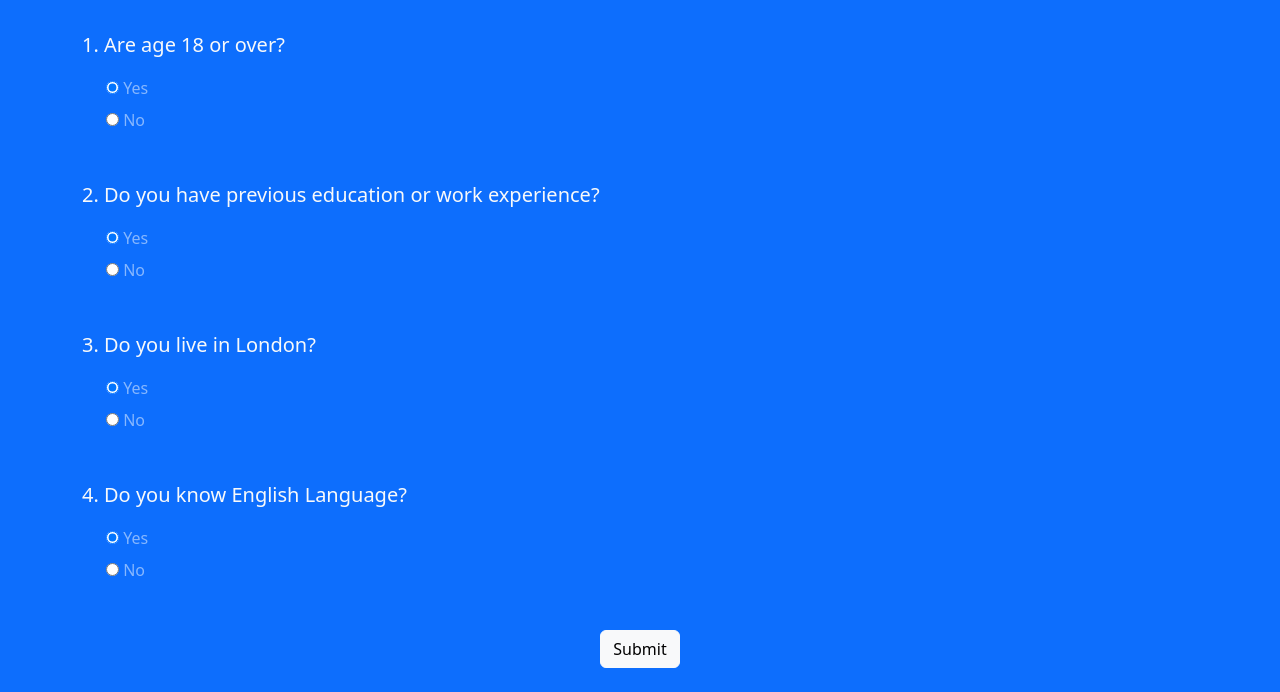
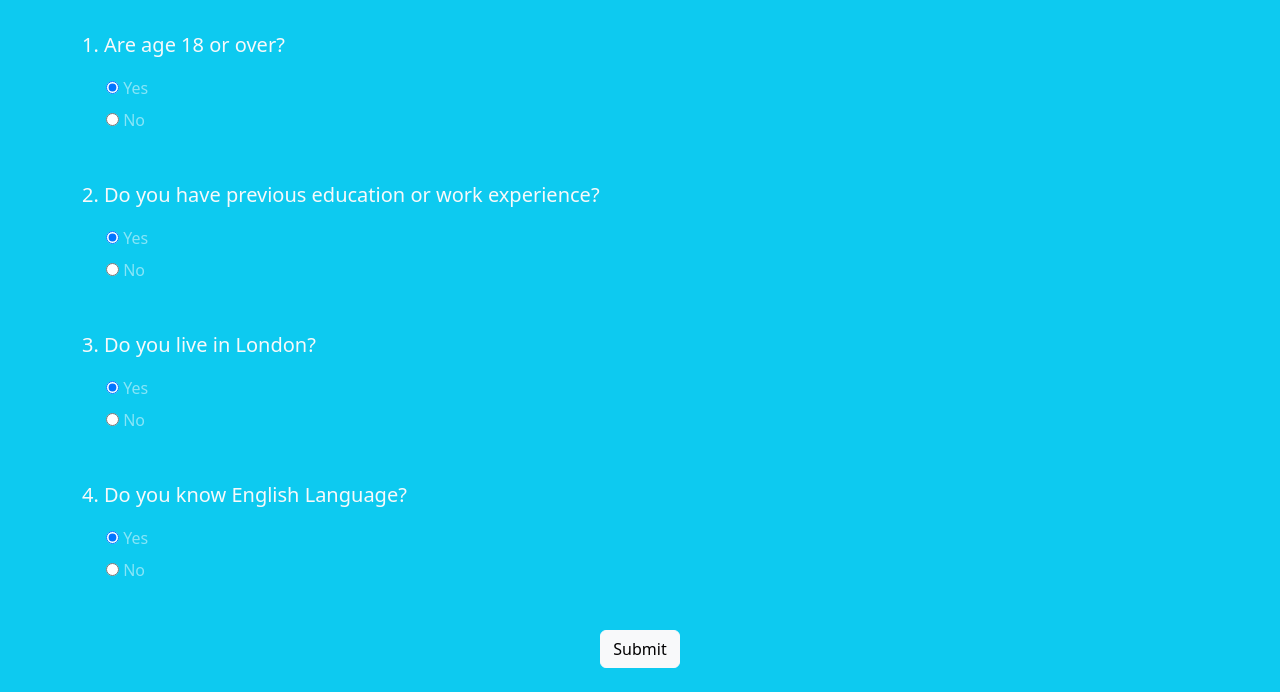
Before and after one commit to alifrazkhan92/jsQuiz, a plain HTML site: page index.html in a window 1280 px wide. Shown: the part 285-977 px from the top of the page. Drawn offline with nearby package versions, Linux system fonts and the light colour scheme.

Commit message:
bgChange

```diff
--- a/index.html
+++ b/index.html
@@ -26,7 +26,7 @@
       </div>
     </div>
 
-    <div class="quiz py-4 bg-primary">
+    <div class="quiz py-4 bg-info">
       <div class="container">
         <h2 class="my-5 text-white">Here are the questions</h2>
         <form class="quiz-form text-light">
```
